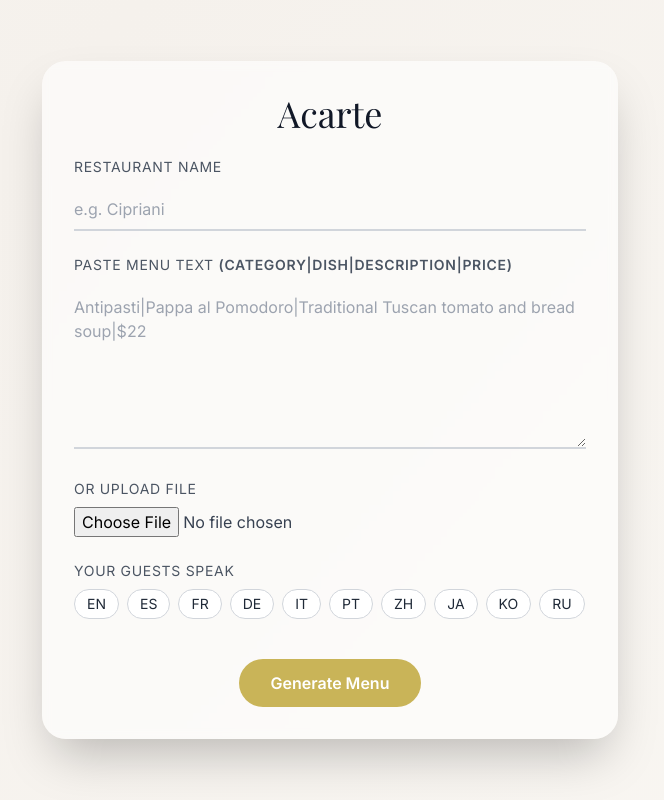
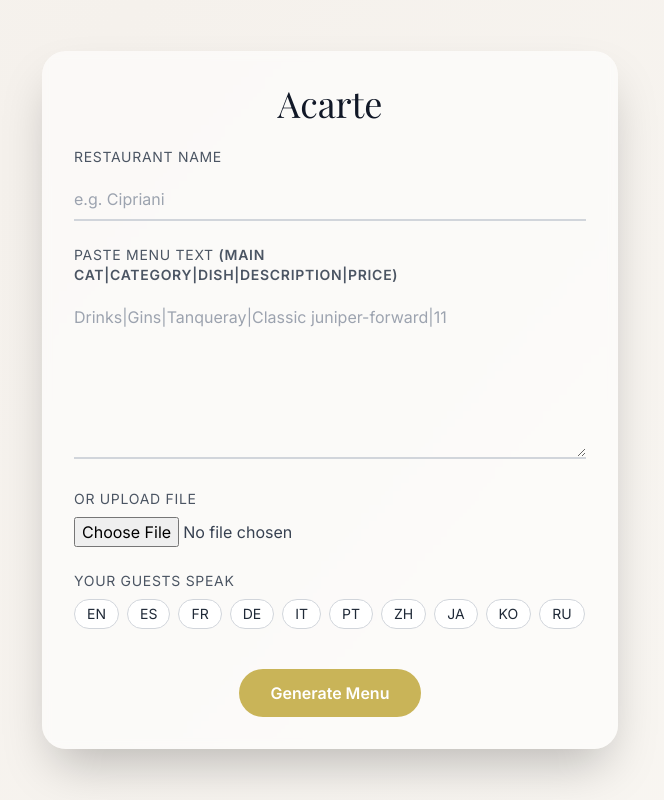
Before and after one commit to armiiinsaber/smartmenu, a Next.js app: page /builder in a window 1280 px wide. Shown: the whole page, without its empty margins (310-974 px from the left). Built offline with nearby package versions, Linux system fonts and the light colour scheme.

Commit message:
Update page.tsx

```diff
--- a/app/builder/page.tsx
+++ b/app/builder/page.tsx
@@ -40,11 +40,13 @@ export default function BuilderPage() {
       return;
     }
 
-    /* 4-column sanity check */
+    /* 5-column sanity check */
     const lines = rawText.split("\n").map(l => l.trim()).filter(Boolean);
     for (let i = 0; i < lines.length; i++) {
-      if (lines[i].split("|").length !== 4) {
-        alert(`Line ${i + 1} invalid. Use Category|Dish|Description|Price`);
+      if (lines[i].split("|").length !== 5) {
+        alert(
+          `Line ${i + 1} is invalid.\nUse: Main Category|Category|Dish|Description|Price`
+        );
         return;
       }
     }
@@ -70,7 +72,7 @@ export default function BuilderPage() {
         headers: { "Content-Type": "application/json" },
         body: JSON.stringify({
           slug: payload.slug,
-          restaurant_nar: restaurantName,   // ← if your column is restaurant_name, rename here
+          restaurant_name: restaurantName, // <- match your column name
           translations: payload.translations,
         }),
       });
@@ -143,13 +145,15 @@ export default function BuilderPage() {
           <div className="fade-in-up" style={{ animationDelay: delays[1] }}>
             <label className="block text-sm uppercase tracking-wider text-gray-600 mb-2 pb-1">
               Paste menu text{" "}
-              <span className="font-semibold">(Category|Dish|Description|Price)</span>
+              <span className="font-semibold">
+                (Main Cat|Category|Dish|Description|Price)
+              </span>
             </label>
             <textarea
               value={rawText}
               onChange={e => setRawText(e.target.value)}
               rows={6}
-              placeholder="Antipasti|Pappa al Pomodoro|Traditional Tuscan tomato and bread soup|$22"
+              placeholder="Drinks|Gins|Tanqueray|Classic juniper-forward|11"
               disabled={loading}
               className="w-full bg-transparent border-b-2 border-gray-300 py-2 focus:border-[#C9B458] outline-none"
             />
```
